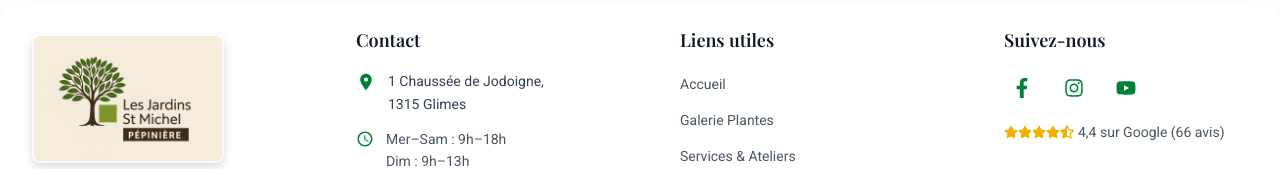
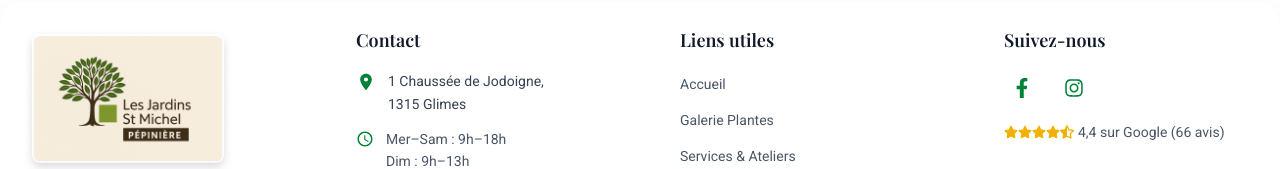
Before and after one commit to maximeVa/pepiniere, a Next.js app: page / in a window 1280 px wide. Shown: the part 3874-4043 px from the top of the page. Built offline with nearby package versions, Linux system fonts and the light colour scheme.

Commit message:
remove youtube from footer

```diff
--- a/src/components/Footer.tsx
+++ b/src/components/Footer.tsx
@@ -1,6 +1,6 @@
 import Logo from './Logo'
 import { playfair } from '@/app/layout'
-import { FaFacebookF, FaInstagram, FaYoutube, FaStar, FaStarHalfAlt } from "react-icons/fa";
+import { FaFacebookF, FaInstagram, FaStar, FaStarHalfAlt } from "react-icons/fa";
 import { MdLocationOn, MdAccessTime, MdPhone } from "react-icons/md";
 import Image from 'next/image'
 import Link from 'next/link'
@@ -100,13 +100,6 @@ export default function Footer() {
               >
                 <FaInstagram />
               </a>
-              <a
-                href="#"
-                aria-label="Découvrez notre chaîne YouTube"
-                className="text-green-700 hover:text-green-800 text-xl hover:scale-110 transition-all duration-200 p-2 rounded-full hover:bg-green-50 focus:outline-none focus:ring-2 focus:ring-green-200"
-              >
-                <FaYoutube />
-              </a>
             </div>
             <div className="flex items-center text-gray-600 text-sm justify-center md:justify-start">
               <span className="flex items-center text-yellow-500 mr-1">
```
